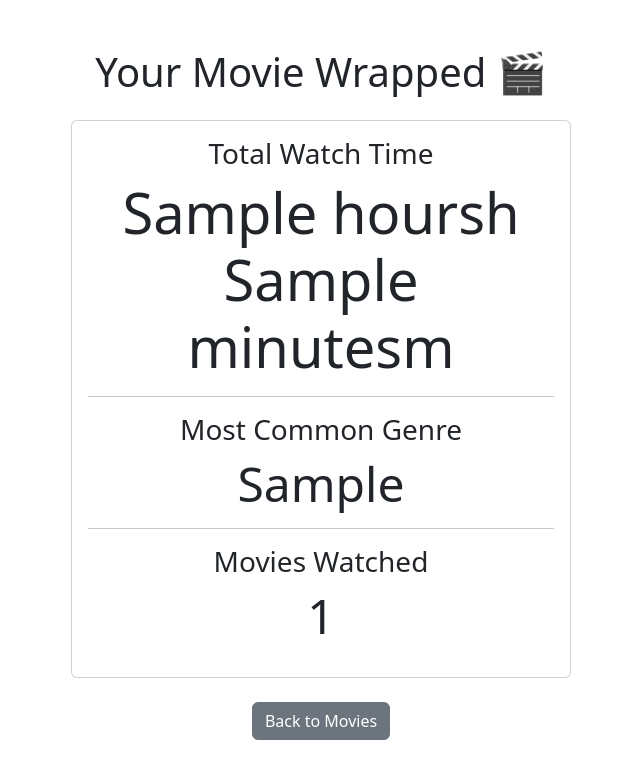
After one commit to Bibbee/DA109A_Grupp_02, a Flask app: template project/templates/wrapped.html in a window 1280 px wide. The commit adds this page. Shown: the top 779 px of the page, without its empty margins (319-959 px from the left). Run offline with Flask 3, Linux system fonts and the light colour scheme; the template is opened without the code that fills it: most values are stand-ins (such as "Sample title", 1, 10 or a date in 2020).

Commit message:
la till wrapped
la till en wrapped function i app.py

```diff
--- a/project/app.py
+++ b/project/app.py
@@ -5,6 +5,7 @@
 # redirect, url_for = move the user to another page
 # session = remember which user is logged in
 # jsonify = send back small JSON messages (for our toast popup)
+from fastapi import params
 from flask import Flask, render_template, request, redirect, url_for, session, jsonify
 
 # requests = used to call the TMDB API (ask for movie data)
@@ -252,6 +253,53 @@ def add_favorite():
     # fallback om man skulle POST:a utan JS
     return redirect(url_for("movies"))
 
+# Wrapped functions
+def get_movie_details(movie_id):
+    url = f"{BASE_URL}/movie/{movie_id}"
+    params = {"api_key": API_KEY}
+
+    response = requests.get(url, params=params)
+
+    if response.status_code == 200:
+        data = response.json()
+        return {
+            "runtime": data.get("runtime", 0),
+            "genres": [genre["name"] for genre in data.get("genres", [])],
+        }
+    return {"runtime": 0, "genres": []}
+
+@app.route("/wrapped")
+@login_required
+def wrapped():
+    username = session["username"]
+    user = find_user(username)
+    favorites = user.get("favorites", []) if user else []
+
+    total_minutes = 0
+    all_genres = []
+
+    # Loop through each favorite movie to get details
+    for fav in favorites:
+        details = get_movie_details(fav["id"])
+        total_minutes += details["runtime"]
+        all_genres.extend(details["genres"])
+
+    hours = total_minutes // 60
+    minutes = total_minutes % 60
+
+    most_comon_genre = None
+    if all_genres:
+        from collections import Counter
+        genre_counts = Counter(all_genres)
+        most_common_genre = genre_counts.most_common(1)[0][0]
+
+    return render_template(
+        "wrapped.html",
+        hours=hours,
+        minutes=minutes,
+        most_common_genre=most_common_genre,
+        total_movies=len(favorites)
+    )
 
 if __name__ == "__main__":
     app.run(debug=True)
--- a/project/templates/movies.html
+++ b/project/templates/movies.html
@@ -17,6 +17,8 @@
     <form method="get" action="{{ url_for('movies') }}" class="search-form">
         <input type="text" name="q" placeholder="Search for a movie..." value="{{ query }}">
         <button type="submit">Search</button>
+{#        wrapped button#}
+        <a href="{{ url_for('wrapped') }}" class="btn btn-primary">Show Wrapped</a>
     </form>
 
     {% if query and not movies %}
--- /dev/null
+++ b/project/templates/wrapped.html
@@ -0,0 +1,31 @@
+<!DOCTYPE html>
+<html>
+<head>
+    <title>Your Movie Wrapped</title>
+    <link rel="stylesheet" href="https://cdn.jsdelivr.net/npm/bootstrap@5.3.0/dist/css/bootstrap.min.css">
+</head>
+<body>
+<div class="container mt-5 text-center">
+    <h1>Your Movie Wrapped 🎬</h1>
+
+    <div class="card mt-4" style="max-width: 500px; margin: 0 auto;">
+        <div class="card-body">
+            <h3>Total Watch Time</h3>
+            <p class="display-4">{{ hours }}h {{ minutes }}m</p>
+
+            <hr>
+
+            <h3>Most Common Genre</h3>
+            <p class="display-5">{{ most_common_genre or "No genres found" }}</p>
+
+            <hr>
+
+            <h3>Movies Watched</h3>
+            <p class="display-5">{{ total_movies }}</p>
+        </div>
+    </div>
+
+    <a href="{{ url_for('movies') }}" class="btn btn-secondary mt-4">Back to Movies</a>
+</div>
+</body>
+</html>
```
Also changed, not shown: project/users.json (+35 -0 lines).
